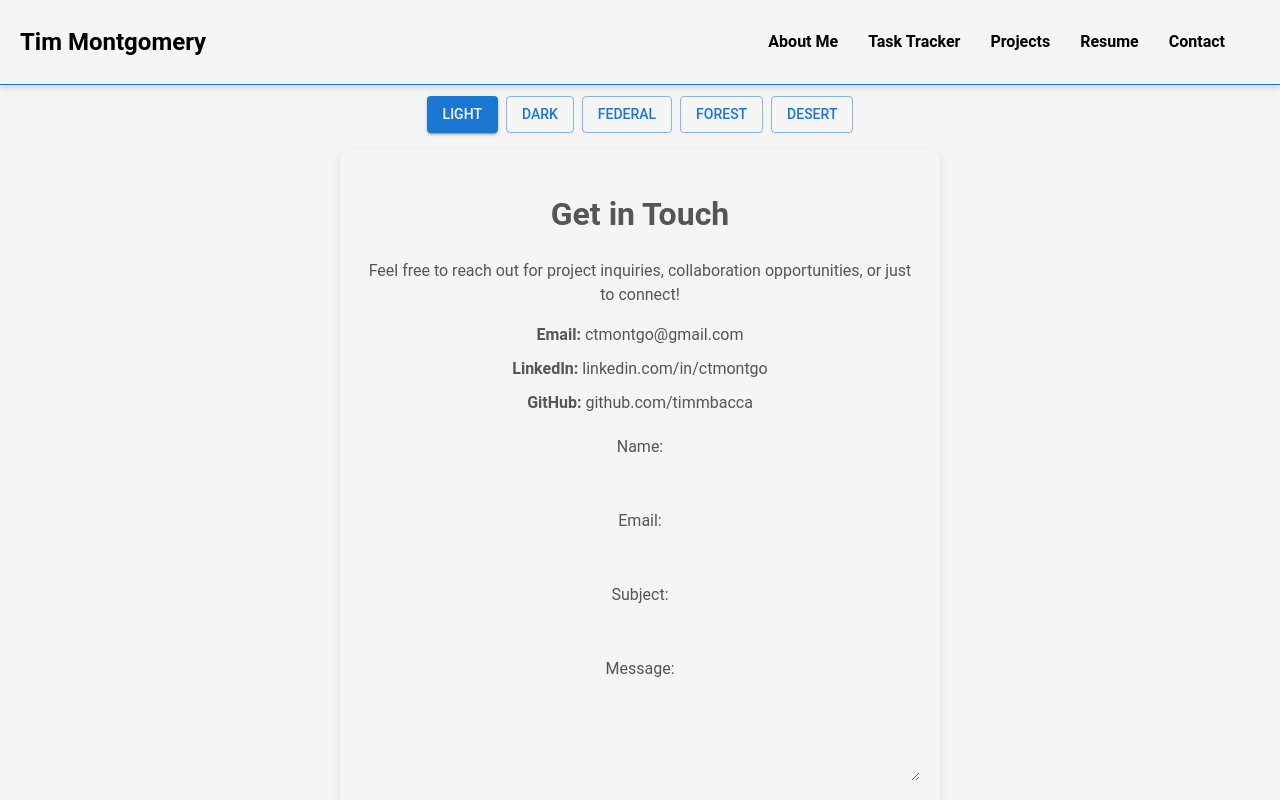
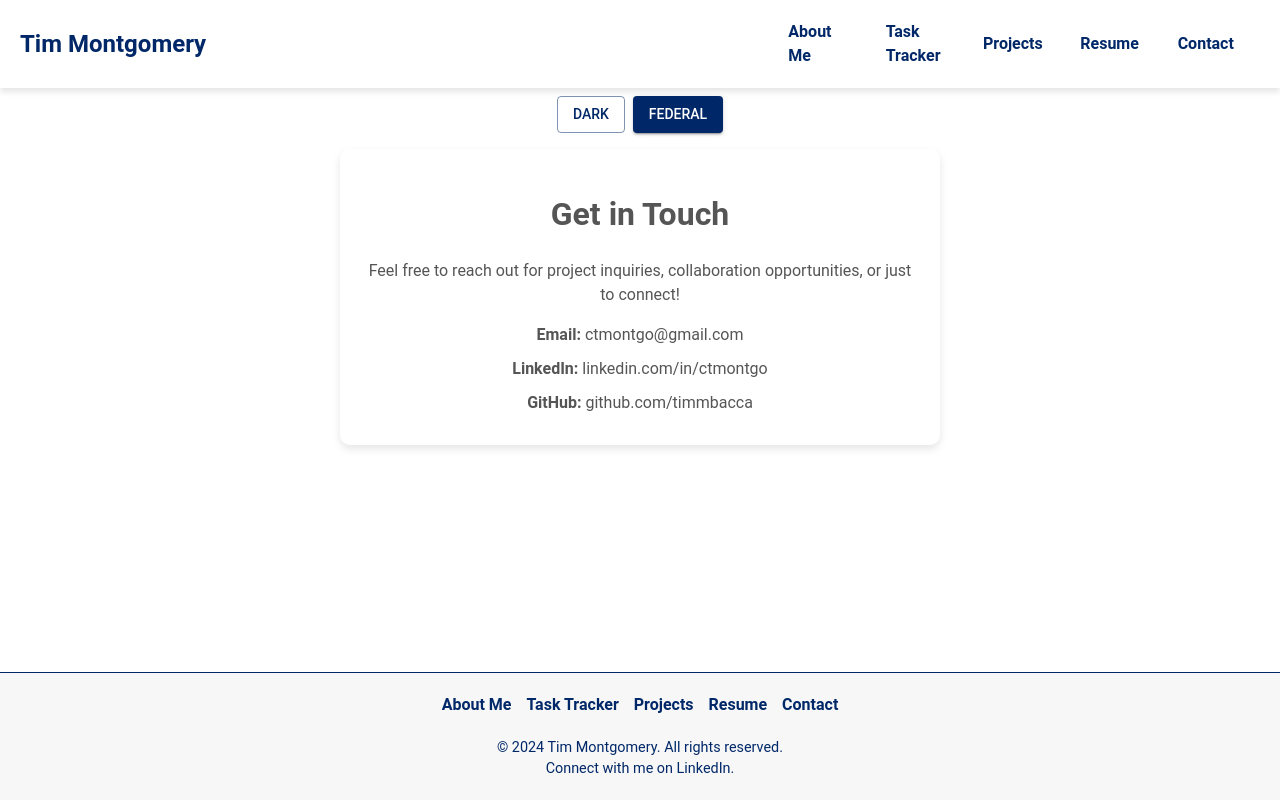
Before and after one commit to timmbacca/portfolioWorkMontgo, a React (Create React App) app in the folder taskListTimReact/frontend/: page /contact in a window 1280 px wide. Shown: the top 800 px of the page. Built offline with nearby package versions, Linux system fonts and the light colour scheme.

Commit message:
updating header nav style. reducing theme amount to just have light/dark theme

```diff
--- a/taskListTimReact/frontend/src/App.tsx
+++ b/taskListTimReact/frontend/src/App.tsx
@@ -2,11 +2,8 @@ import React, { useState } from 'react';
 import { BrowserRouter as Router, Routes, Route } from 'react-router-dom';
 import { ThemeProvider as MuiThemeProvider, CssBaseline, Button, Box } from '@mui/material';
 import { ThemeProvider as StyledThemeProvider } from 'styled-components'; // Import styled-components ThemeProvider
-import lightTheme from './themes/lightTheme';
 import darkTheme from './themes/darkTheme';
 import federalTheme from './themes/federalTheme';
-import forestTheme from './themes/forestTheme';
-import desertTheme from './themes/desertTheme';
 import Header from './components/Header';
 import LandingPage from './components/LandingPage';
 import TaskTrackerPage from './components/TaskTrackerPage';
@@ -18,22 +15,19 @@ import Footer from './components/Footer';
 
 const App: React.FC = () => {
   const themes = {
-    Light: lightTheme,
     Dark: darkTheme,
     Federal: federalTheme,
-    Forest: forestTheme,
-    Desert: desertTheme,
   };
 
-  const [selectedTheme, setSelectedTheme] = useState<keyof typeof themes>('Light');
+  const [selectedTheme, setSelectedTheme] = useState<keyof typeof themes>('Federal');
 
   const handleThemeChange = (theme: keyof typeof themes) => {
     setSelectedTheme(theme);
   };
 
   return (
-    <MuiThemeProvider theme={themes[selectedTheme] || lightTheme}>
-      <StyledThemeProvider theme={themes[selectedTheme] || lightTheme}>
+    <MuiThemeProvider theme={themes[selectedTheme] || federalTheme}>
+      <StyledThemeProvider theme={themes[selectedTheme] || federalTheme}>
         <CssBaseline />
         <Router>
           <div className="App">
--- a/taskListTimReact/frontend/src/components/ContactPage.tsx
+++ b/taskListTimReact/frontend/src/components/ContactPage.tsx
@@ -26,25 +26,6 @@ const ContactMe = () => {
           </a>
         </p>
       </div>
-      <form className="contact-form">
-        <label>
-          Name:
-          <input type="text" name="name" required />
-        </label>
-        <label>
-          Email:
-          <input type="email" name="email" required />
-        </label>
-        <label>
-          Subject:
-          <input type="text" name="subject" required />
-        </label>
-        <label>
-          Message:
-          <textarea name="message" rows={5} required />
-        </label>
-        <button type="submit">Send</button>
-      </form>
     </div>
   );
 };
--- a/taskListTimReact/frontend/src/components/Header.tsx
+++ b/taskListTimReact/frontend/src/components/Header.tsx
@@ -16,6 +16,7 @@ const HeaderWrapper = styled.header`
   padding: 10px 20px;
   border-bottom: 1px solid ${({ theme }) => theme.palette?.primary?.main || '#1976d2'};
   box-shadow: 0 4px 6px rgba(0, 0, 0, 0.1); /* Optional: Adds a subtle shadow for a floating effect */
+  border:none;
 `;
 
 
@@ -50,21 +51,24 @@ const NavLinks = styled.nav<{ isActive: boolean }>`
   flex-direction: column;
   align-items: flex-start;
   position: absolute;
-  top: 125px;
+  top: 65px;
   left: 0;
   background-color: ${({ theme }) => theme.palette?.background?.default || '#ffffff'};
-  padding: 10px 20px;
+  padding: 0px;
   z-index: 2;
 
   a {
-    padding: 10px 0;
+    padding: 10px;
     text-decoration: none;
     color: ${({ theme }) => theme.palette?.text?.primary || '#000000'};
     font-weight: bold;
+    width:100%;
+    text-align:left;
 
     &:hover {
       background-color: ${({ theme }) => theme.palette?.primary?.main || '#1976d2'};
       color: ${({ theme }) => theme.palette?.background?.default || '#ffffff'};
+      padding: 10px;
     }
   }
 
--- a/taskListTimReact/frontend/src/components/TaskTrackerPage.tsx
+++ b/taskListTimReact/frontend/src/components/TaskTrackerPage.tsx
@@ -6,7 +6,8 @@ import TaskUpdateModal from './TaskUpdateModal';
 import {
   TextField, Select, MenuItem, Button, FormControl, InputLabel, FormGroup,
   FormControlLabel, Checkbox, Slider, Typography, Box, Table, TableBody, TableCell, TableContainer, TableHead, TableRow,
-  TableSortLabel, Paper, TablePagination
+  TableSortLabel, Paper, TablePagination,
+  Link
 } from '@mui/material';
 import { validateInput } from '../utils/validation';
 import { LocalizationProvider } from '@mui/x-date-pickers';
@@ -328,6 +329,16 @@ function formatDateToMMDDYYYY(date: Date | string | null | undefined): string {
 
     <Box sx={{ padding: 2 }}>
      <h1>Task Tracker</h1>
+     <h2>
+        Follow my project progress on{' '}
+        <Link
+          href="https://github.com/timmbacca/portfolioWorkMontgo"
+          target="_blank"
+          rel="noopener noreferrer"
+        >
+          GitHub
+        </Link>.
+      </h2>
       <Box sx={{ display: 'flex', flexDirection: 'column', gap: 2, maxWidth: 400, margin: 'auto' }}>
       <TextField
           label="Task Title"
--- a/taskListTimReact/frontend/src/themes/darkTheme.ts
+++ b/taskListTimReact/frontend/src/themes/darkTheme.ts
@@ -12,6 +12,7 @@ const darkTheme = createTheme({
     background: {
       default: '#141414', // dark background
       paper: '#1f1f1f', // Slightly lighter for cards
+
     },
     text: {
       primary: '#ffffff',
--- a/taskListTimReact/frontend/src/themes/desertTheme.ts
+++ /dev/null
@@ -1,33 +0,0 @@
-import { createTheme } from '@mui/material/styles';
-
-const desertTheme = createTheme({
-  palette: {
-    mode: 'dark',
-    primary: {
-      main: '#D2B48C', // Tan (sand-like)
-    },
-    secondary: {
-      main: '#FFD700', // Gold (desert sunlight)
-    },
-    background: {
-      default: '#3E2723', // Dark brown (desert rocks)
-      paper: '#5D4037', // Lighter brown (warm desert tones)
-    },
-    text: {
-      primary: '#FFD700', // Gold text (sunlight accent)
-      secondary: '#E0E0E0', // Light gray (neutral, easy on the eyes)
-    },
-  },
-  typography: {
-    fontFamily: 'Roboto, Arial, sans-serif',
-    h4: {
-      fontWeight: 'bold',
-      color: '#FFD700', // Gold for headings
-    },
-    body1: {
-      color: '#E0E0E0', // Light gray for body text
-    },
-  },
-});
-
-export default desertTheme;
--- a/taskListTimReact/frontend/src/themes/forestTheme.ts
+++ /dev/null
@@ -1,33 +0,0 @@
-import { createTheme } from '@mui/material/styles';
-
-const forestTheme = createTheme({
-  palette: {
-    mode: 'light',
-    primary: {
-      main: '#228B22', // Forest green
-    },
-    secondary: {
-      main: '#8B4513', // Earthy brown
-    },
-    background: {
-      default: '#E8F5E9', // Light green background
-      paper: '#F0FFF0', // Lighter green for cards
-    },
-    text: {
-      primary: '#2E8B57', // Dark forest green text
-      secondary: '#6B8E23', // Olive text
-    },
-  },
-  typography: {
-    fontFamily: 'Roboto, Arial, sans-serif',
-    h4: {
-      fontWeight: 'bold',
-      color: '#228B22',
-    },
-    body1: {
-      color: '#6B8E23',
-    },
-  },
-});
-
-export default forestTheme;
--- a/taskListTimReact/frontend/src/themes/lightTheme.ts
+++ /dev/null
@@ -1,33 +0,0 @@
-import { createTheme } from '@mui/material/styles';
-
-const lightTheme = createTheme({
-  palette: {
-    mode: 'light',
-    primary: {
-      main: '#1976d2', // Blue
-    },
-    secondary: {
-      main: '#f50057', // Pink
-    },
-    background: {
-      default: '#f5f5f5', // Light gray
-      paper: '#ffffff', // White background for cards
-    },
-    text: {
-      primary: '#000000', // Black text
-      secondary: '#555555', // Gray text
-    },
-  },
-  typography: {
-    fontFamily: 'Roboto, Arial, sans-serif',
-    h4: {
-      fontWeight: 'bold',
-      color: '#000000',
-    },
-    body1: {
-      color: '#555555',
-    },
-  },
-});
-
-export default lightTheme;
```
Also changed, not shown: 2 other files (tests, documents, lock files or other folders).
